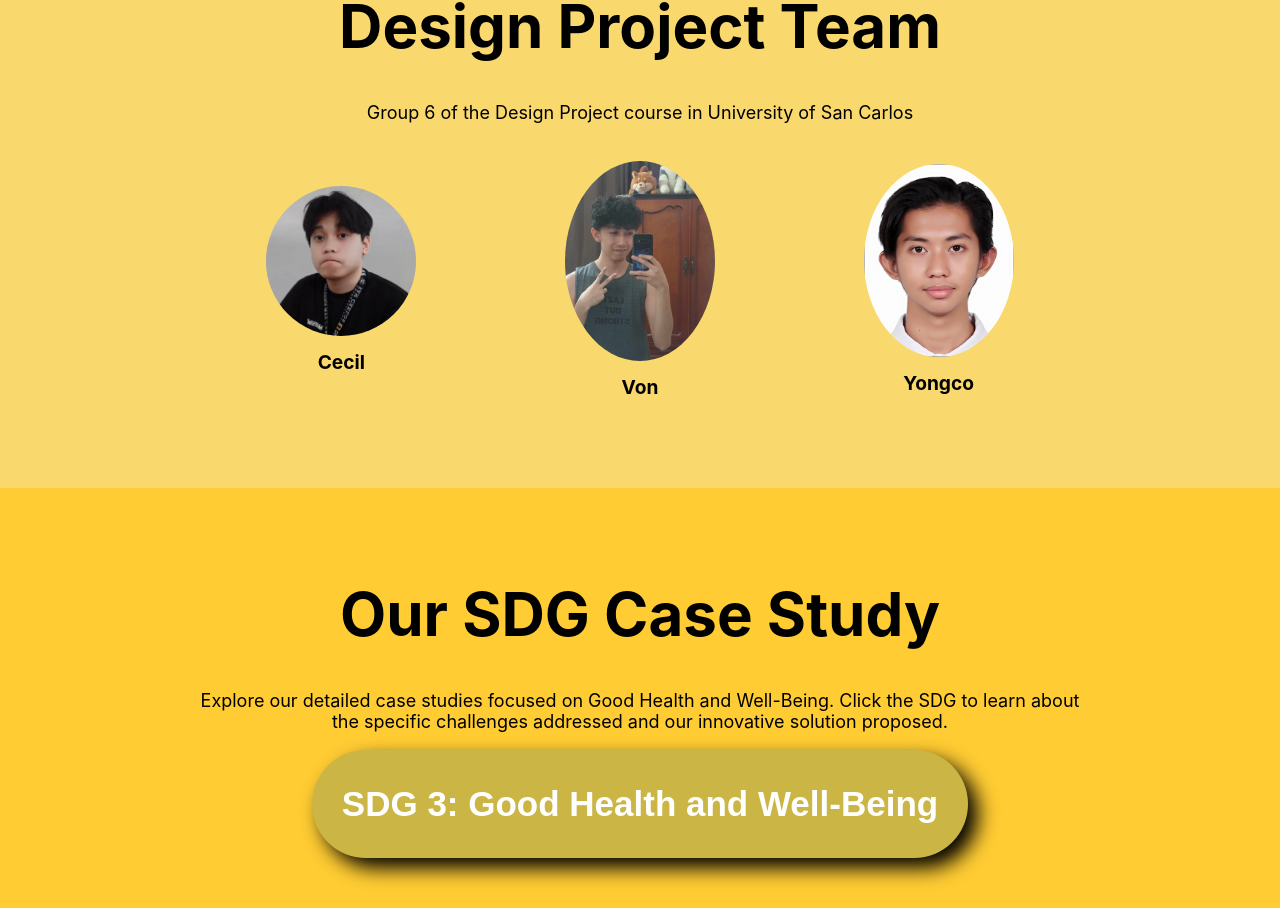
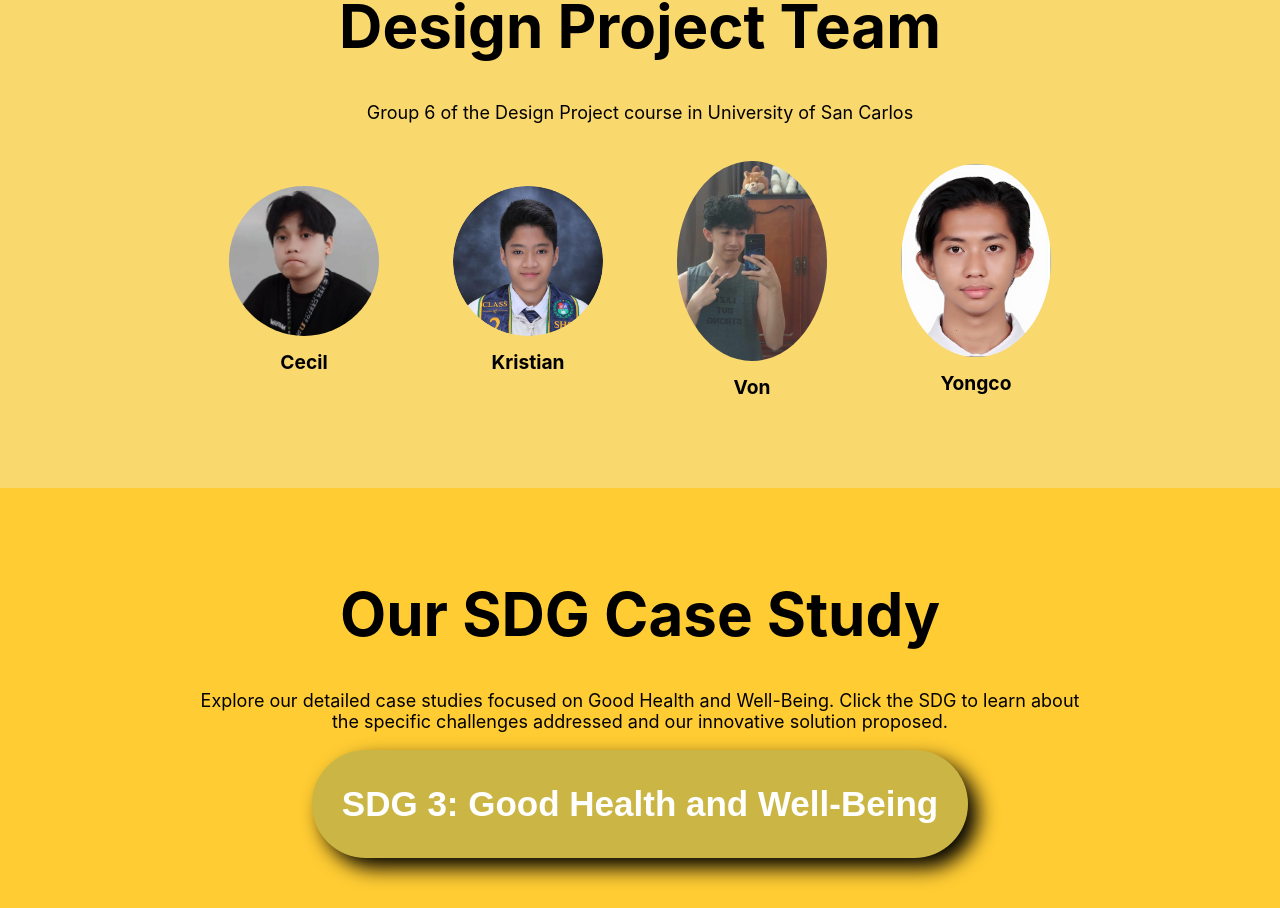
Before and after one commit to Seishiru/2205, a React (Create React App) app: page / in a window 1280 px wide. Shown: the part 1255-2163 px from the top of the page. Built offline with nearby package versions, Linux system fonts and the light colour scheme.

Commit message:
added myself

```diff
--- a/src/components/Home.js
+++ b/src/components/Home.js
@@ -3,6 +3,7 @@ import React from 'react';
 import cecil from '../images/cecil.png';
 import von from '../images/von.png';
 import yongco from '../images/yongco.jpg';
+import ayam from '../images/ayam.png';
 
 const Home = () => {
   return (
@@ -36,6 +37,10 @@ const Home = () => {
               <p>Cecil</p>
             </div>
             <div className="team-member">
+              <img src={ayam} alt="Kristian"/>
+              <p>Kristian</p>
+            </div>
+            <div className="team-member">
               <img src={von} alt="Von"/>
               <p>Von</p>
             </div>
```
Also changed, not shown: src/images/ayam.png (added).
